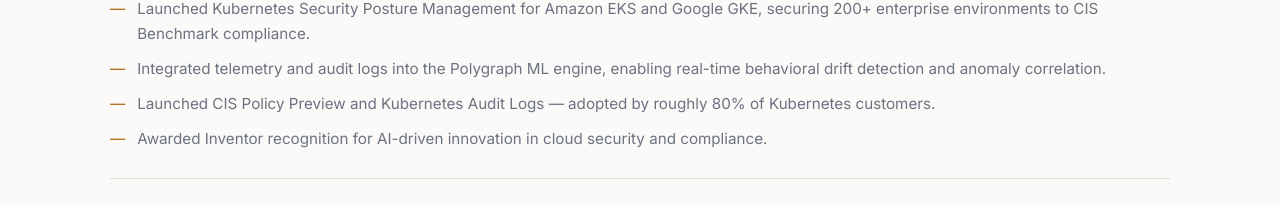
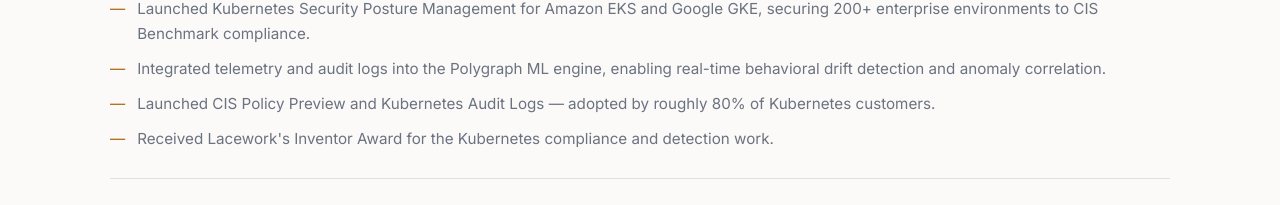
Before and after one commit to Ankita301/portfolio, a React (Vite) app: page /about in a window 1280 px wide. Shown: the part 1679-1884 px from the top of the page. Built offline with nearby package versions, Linux system fonts and the light colour scheme.

Commit message:
Tie the Inventor Award to the work it was given for
"AI-driven innovation in cloud security and compliance" named a
category; her Q&A bank attaches the award to the Kubernetes compliance
and detection work specifically. Specific is more credible than broad.

```diff
--- a/src/content/profile.ts
+++ b/src/content/profile.ts
@@ -82,7 +82,7 @@
       "Launched Kubernetes Security Posture Management for Amazon EKS and Google GKE, securing 200+ enterprise environments to CIS Benchmark compliance.",
       "Integrated telemetry and audit logs into the Polygraph ML engine, enabling real-time behavioral drift detection and anomaly correlation.",
       "Launched CIS Policy Preview and Kubernetes Audit Logs — adopted by roughly 80% of Kubernetes customers.",
-      "Awarded Inventor recognition for AI-driven innovation in cloud security and compliance.",
+      "Received Lacework's Inventor Award for the Kubernetes compliance and detection work.",
     ],
     metric: { value: "$40M", label: "ARR, compliance + K8s bundle" },
   },
```
